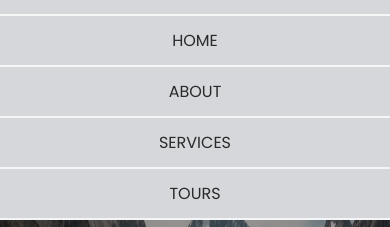
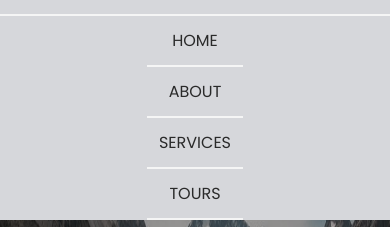
Before and after one commit to Luke1836/Scroll, a plain HTML site: page index.html in a window 390 px wide. Both pictures are taken after a click on the button 342 px from the left and 49 px from the top of the page. Shown: the part 85-312 px from the top of the page. Drawn offline with Linux system fonts and the light colour scheme.

Commit message:
CSS updated

```diff
--- a/styles.css
+++ b/styles.css
@@ -163,40 +163,24 @@ button {
 
 .links-container {
     width: 100%;
-    height: auto;
-    background-color: var(--navbgcolor);
+    height: 12vh;
+    background: transparent;
     position: absolute;
-    top: 12%;
+    top: 0%;
     left: 0%;
-    visibility: hidden;
     z-index: 1000;
+    display: flex;
+    align-items: center;
+    justify-content: flex-end;
 }
 
-.show-links {
-    visibility: visible;
-    animation: showMenu 0.3s ease-in-out;
+.links-container .links li {
+    display: inline-block;
+    margin-inline-end: 4.5rem;
 }
 
-@keyframes showMenu {
-    0% {
-        transform: scaleY(0);
-    }
-
-    80% {
-        transform: scaleY(1.2);
-    }
-
-    100% {
-        transform: scaleY(1);
-    }
-}
-
-.links-container .links li a{
-    display: block;
-    border-bottom: 2px solid whitesmoke;
-    padding: 0.75rem;
-    text-align: center;
-    color: var(--linkscolor);
+.links-container .links li a {
+    display: inline-block;
 }
 
 .links-container .links li a:hover, .links-container .links li a:focus-within {
@@ -207,6 +191,7 @@ button {
 .nav-toggle {
     background: transparent;
     border: none;
+    display: none;
 }
 
 .banner {
@@ -294,6 +279,54 @@ button {
         background-color: var(--navbgcolor);
         border-bottom: 2px solid whitesmoke;
     }
+
+    .nav-toggle {
+        display: block;
+    }
+
+    .links-container .links li {
+        margin: 0;
+        display: block;
+        border-bottom: 2px solid whitesmoke;
+        padding: 0.75rem;
+        text-align: center;
+    }
+
+    .links-container .links li a{
+        color: var(--linkscolor);
+    }
+
+    .links-container {
+        width: 100%;
+        height: auto;
+        background-color: var(--navbgcolor);
+        position: absolute;
+        top: 12%;
+        left: 0%;
+        visibility: hidden;
+        z-index: 1000;
+        justify-content: center;
+    }
+
+    .show-links {
+        visibility: visible;
+        animation: showMenu 0.3s ease-in-out;
+    }
+
+    @keyframes showMenu {
+        0% {
+            transform: scaleY(0);
+        }
+
+        80% {
+            transform: scaleY(1.2);
+        }
+
+        100% {
+            transform: scaleY(1);
+        }
+    }
+
 }
 
 @media screen and (max-width: 440px){
```
